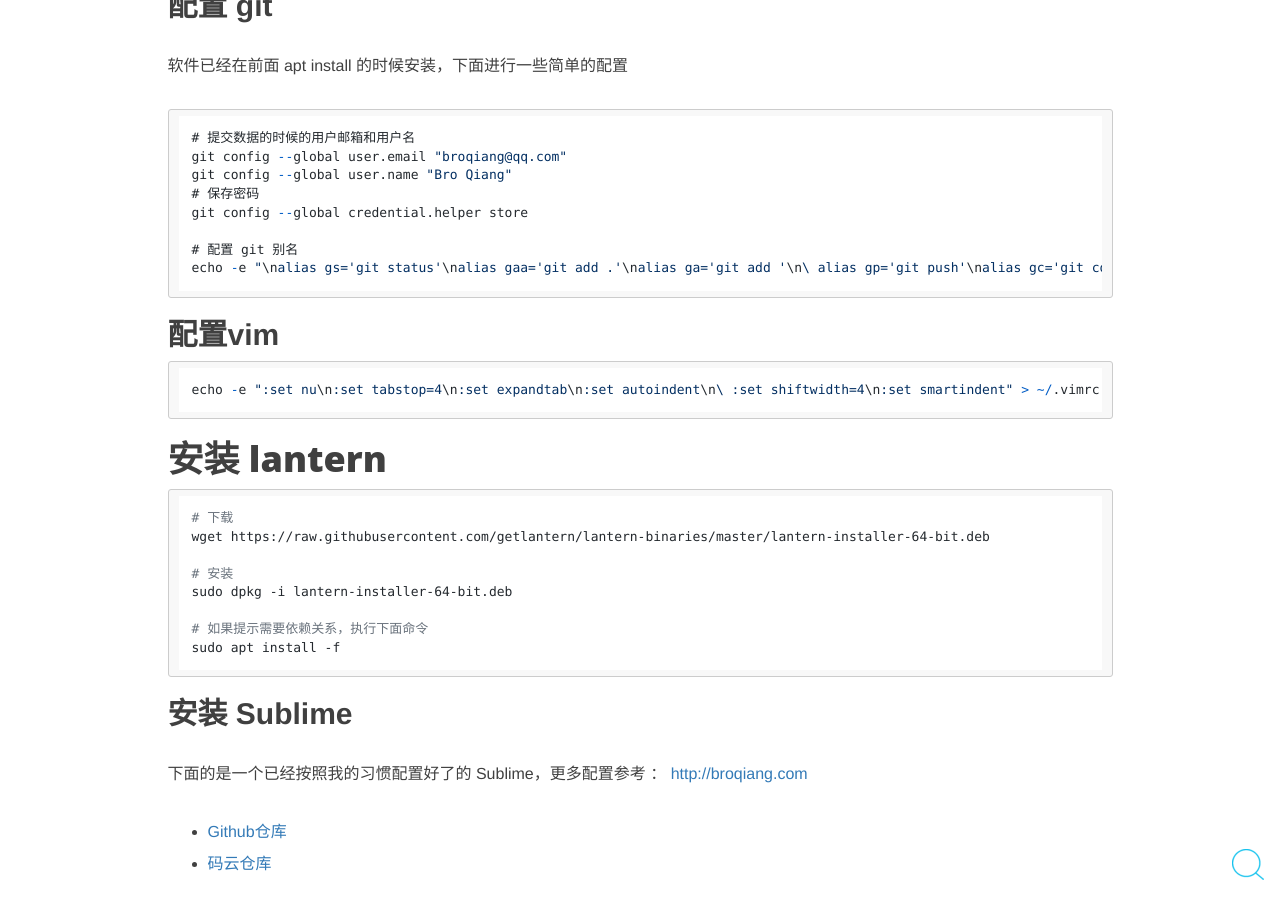
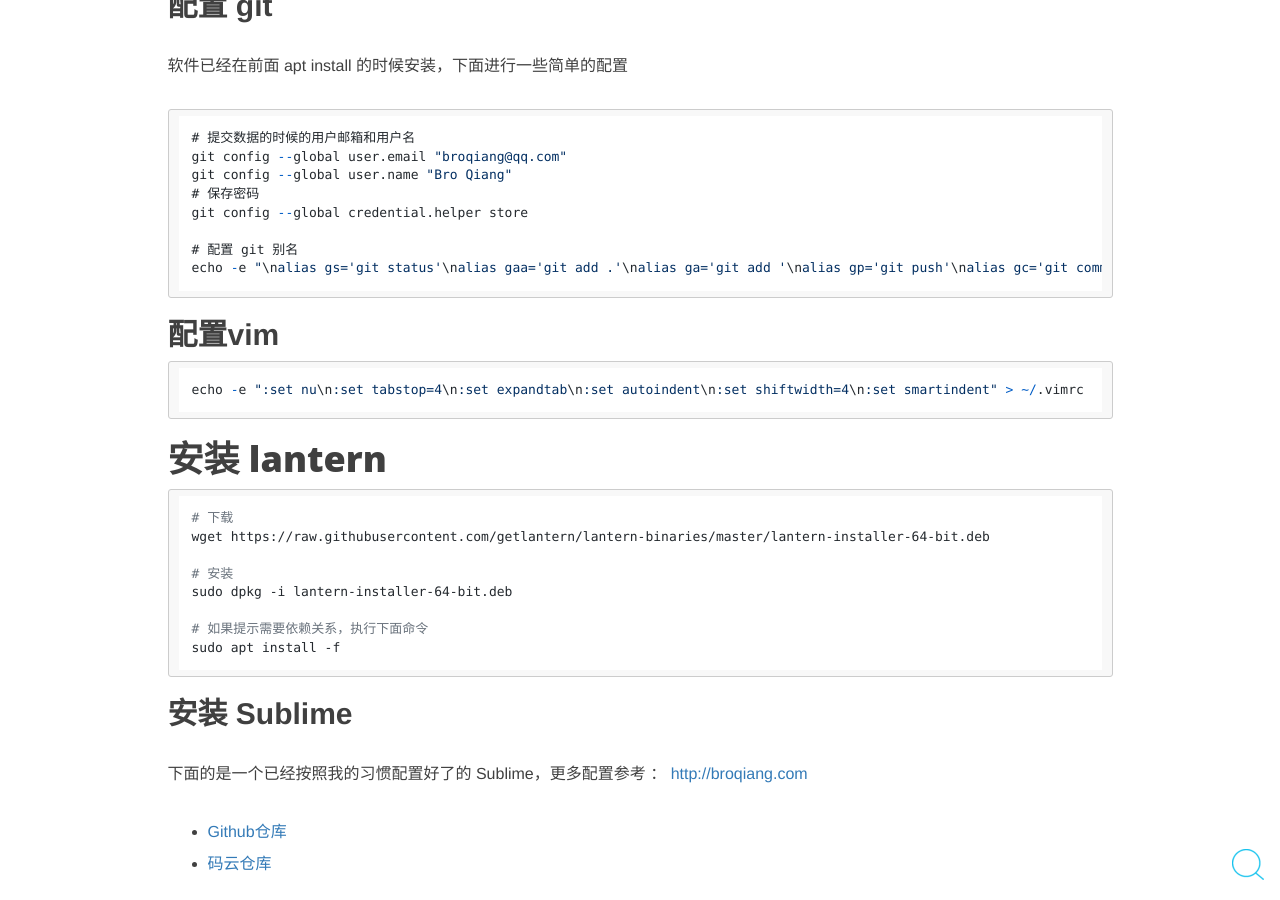
Before and after one commit to BroQiang/broqiang.github.io, a Jekyll site: the page built from _posts/2017-12-27-Ubuntu-Develop.md, in a window 1280 px wide and 900 px high, scrolled down 3351 px. Built offline with Jekyll 4.4.1, drawn with Linux system fonts in a browser that asks for light colours; nearby versions of some CDN libraries; comment, search, counter and statistics services are not loaded; some of the changed lines change nothing that is shown.

Commit message:
折行没处理好

````diff
--- a/_posts/2017-12-27-Ubuntu-Develop.md
+++ b/_posts/2017-12-27-Ubuntu-Develop.md
@@ -128,16 +128,13 @@
 git config --global credential.helper store
 
 # 配置 git 别名
-echo -e "\nalias gs='git status'\nalias gaa='git add .'\nalias ga='git add '\n\
-alias gp='git push'\nalias gc='git commit -m '\nalias gl='git log'\n\
-alias grao='git remote add origin '\nalias gpo='git push origin '" >> ~/.bash_aliases
+echo -e "\nalias gs='git status'\nalias gaa='git add .'\nalias ga='git add '\nalias gp='git push'\nalias gc='git commit -m '\nalias gl='git log'\nalias grao='git remote add origin '\nalias gpo='git push origin '" >> ~/.bash_aliases
 ```
 
 ## 配置vim
 
 ```shell
-echo -e ":set nu\n:set tabstop=4\n:set expandtab\n:set autoindent\n\
-:set shiftwidth=4\n:set smartindent" > ~/.vimrc
+echo -e ":set nu\n:set tabstop=4\n:set expandtab\n:set autoindent\n:set shiftwidth=4\n:set smartindent" > ~/.vimrc
 ```
 # 安装 lantern
 
````
